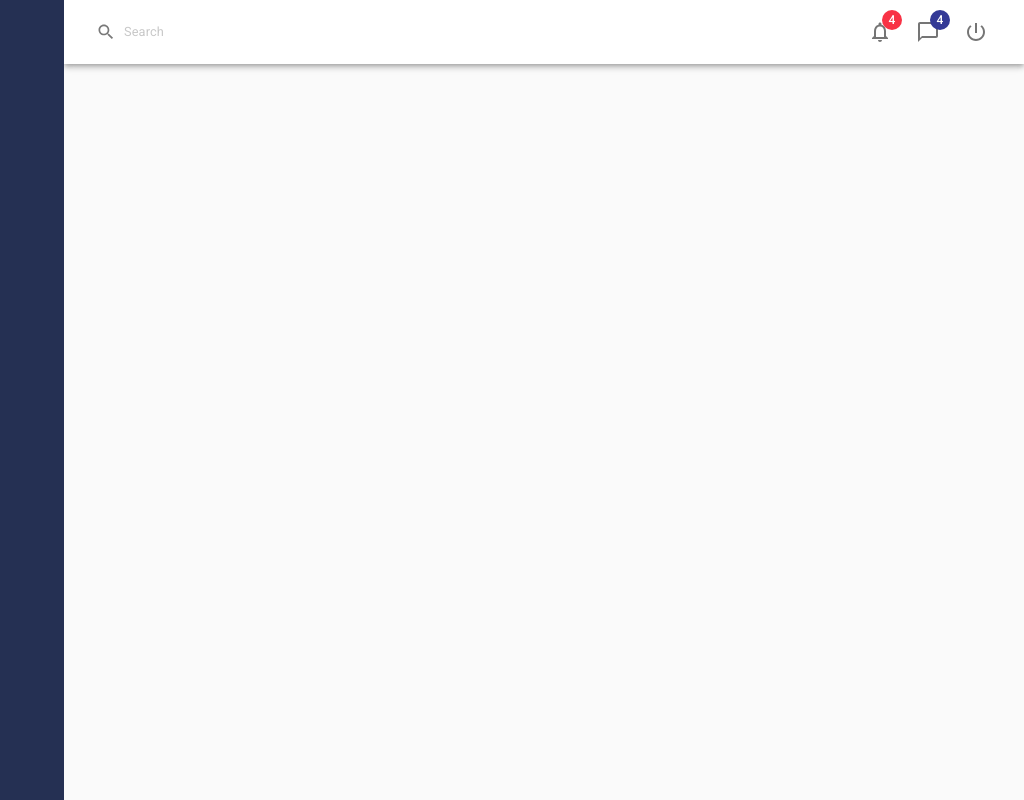
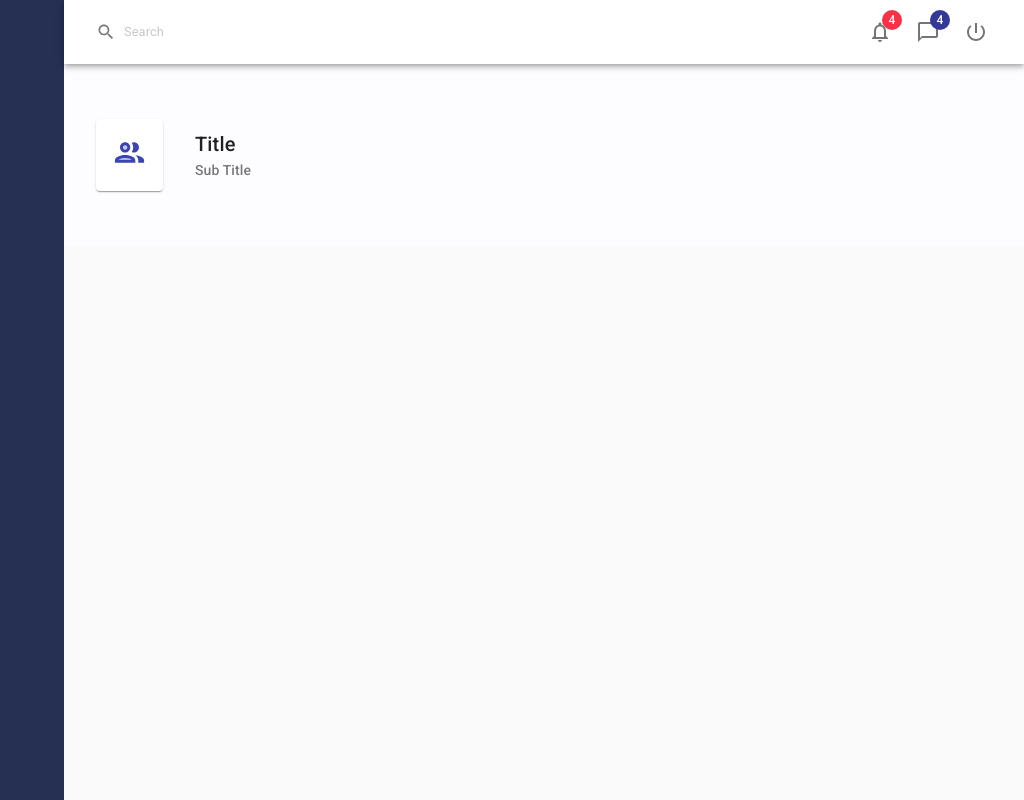
Before and after one commit to tusharsingh432-dev/MatUi, a React (Create React App) app: page / in a window 1280 px wide. Shown: the whole page, without its empty margins (256-1280 px from the left). Built offline with nearby package versions, Linux system fonts and the light colour scheme.

Commit message:
Page Header Complete

```diff
--- a/src/App/App.js
+++ b/src/App/App.js
@@ -1,37 +1,57 @@
-import React from 'react';
-import './App.css';
-import SideMenu from '../components/SideMenu';
-import Header from '../components/Header';
-import { createMuiTheme, CssBaseline, makeStyles, ThemeProvider } from '@material-ui/core';
+import React from "react";
+import "./App.css";
+import SideMenu from "../components/SideMenu";
+import Header from "../components/Header";
+import {
+  createTheme,
+  CssBaseline,
+  makeStyles,
+  ThemeProvider,
+} from "@material-ui/core";
+import PageHeader from "../components/PageHeader";
+import PeopleOutlineTwoToneIcon from "@material-ui/icons/PeopleOutlineTwoTone";
 
-const theme = createMuiTheme({
-  palette:{
-    primary:{
-      main:"#333996",
-      light:"#3c44b126"
+const theme = createTheme({
+  palette: {
+    primary: {
+      main: "#333996",
+      light: "#3c44b126",
     },
-    secondary:{
-      main:"#f83245",
-      light:"#f8324526"
-    }
-  }
-})
+    secondary: {
+      main: "#f83245",
+      light: "#f8324526",
+    },
+  },
+  zIndex: {
+    appBar: 90,
+  },
+  props: {
+    MuiIconButton: {
+      disableRipple: true,
+    },
+  },
+});
 
 const useStyles = makeStyles({
-    appMain:{
-      paddingLeft: '320px',
-      width: '100%'
-    }
-})
-
+  appMain: {
+    paddingLeft: "320px",
+    width: "100%",
+  },
+});
 
 function App() {
   const classes = useStyles();
   return (
-    <ThemeProvider theme = {theme}>
+    <ThemeProvider theme={theme}>
       <SideMenu />
       <div className={classes.appMain}>
         <Header />
+
+        <PageHeader
+          icon={<PeopleOutlineTwoToneIcon fontSize="large" />}
+          title="Title"
+          subtitle="Sub Title"
+        />
       </div>
       <CssBaseline />
     </ThemeProvider>
--- a/src/components/Header.js
+++ b/src/components/Header.js
@@ -9,36 +9,42 @@ import {
 } from "@material-ui/core";
 import React from "react";
 import NotificationsNoneIcon from "@material-ui/icons/NotificationsNone";
-import { ChatBubbleOutline, PowerSettingsNewOutlined, SearchOutlined } from "@material-ui/icons";
+import {
+  ChatBubbleOutline,
+  PowerSettingsNewOutlined,
+  SearchOutlined,
+} from "@material-ui/icons";
 
 const useStyle = makeStyles({
-    root:{
-        backgroundColor:'#fff'
+  root: {
+    backgroundColor: "#fff",
+    transform: "translateƵ(0)",
+    position: "relative",
+  },
+  searchInput: {
+    opacity: "0.6",
+    padding: "0px 8px",
+    fontSize: "0.8rem",
+    "&:hover": {
+      backgroundColor: "#f2f2f2",
     },
-    searchInput:{
-        opacity : '0.6',
-        padding : '0px 8px',
-        fontSize : '0.8rem',
-        '&:hover' :{
-            backgroundColor: '#f2f2f2'
-        },
-        '& .MuiSvgIcon-root':{
-            marginRight : '8px'
-        }
-    }
-})
+    "& .MuiSvgIcon-root": {
+      marginRight: "8px",
+    },
+  },
+});
 
 export default function Header() {
-    const classes = useStyle();
+  const classes = useStyle();
   return (
     <AppBar position="static" className={classes.root}>
       <Toolbar>
         <Grid container alignItems="center">
           <Grid item>
             <InputBase
-                placeholder="Search"
-                className={classes.searchInput}
-                startAdornment = {<SearchOutlined fontSize = "small" />}
+              placeholder="Search"
+              className={classes.searchInput}
+              startAdornment={<SearchOutlined fontSize="small" />}
             />
           </Grid>
           <Grid item sm></Grid>
--- /dev/null
+++ b/src/components/PageHeader.js
@@ -0,0 +1,45 @@
+import { Card, makeStyles, Paper, Typography } from "@material-ui/core";
+import React from "react";
+
+const useStyles = makeStyles((theme) => ({
+  root: {
+    backgroundColor: "#fdfdff",
+  },
+  pageHeader: {
+    padding: theme.spacing(4),
+    display: "flex",
+    marginBottom: theme.spacing(2),
+    alignItems: "center",
+  },
+  pageIcon: {
+    display: "inline-block",
+    padding: theme.spacing(2),
+    color: "#3c44b1",
+  },
+  pageTitle: {
+    padding: theme.spacing(4),
+    "& .MuiTypography-subtitle2": {
+      opacity: "0.6",
+    },
+  },
+}));
+
+export default function PageHeader(props) {
+  const { icon, title, subtitle } = props;
+  const classes = useStyles();
+  return (
+    <Paper elevation={0} square className={classes.root}>
+      <div className={classes.pageHeader}>
+        <Card className={classes.pageIcon}>{icon}</Card>
+        <div className={classes.pageTitle}>
+          <Typography variant="h6" component="div">
+            {title}
+          </Typography>
+          <Typography variant="subtitle2" component="div">
+            {subtitle}
+          </Typography>
+        </div>
+      </div>
+    </Paper>
+  );
+}
```
